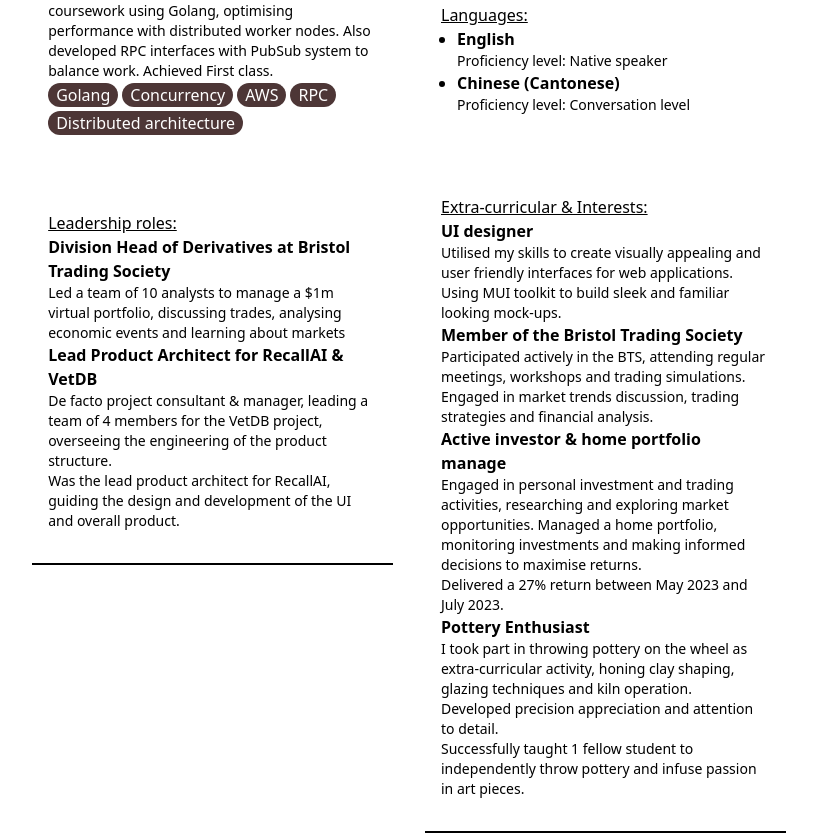
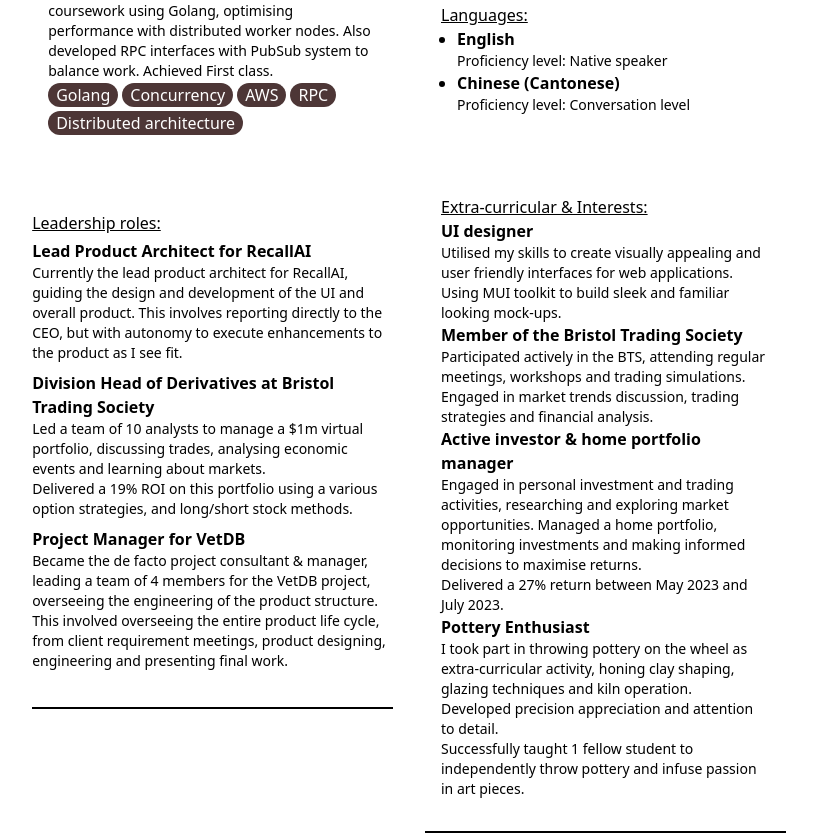
Before and after one commit to achandev/cv, a plain HTML site: page index.html in a window 1280 px wide. Shown: the part 927-1760 px from the top of the page, without its empty margins (231-1048 px from the left). Drawn offline with nearby package versions, Linux system fonts and the light colour scheme.

Commit message:
added more to leadership section

```diff
--- a/index.html
+++ b/index.html
@@ -18,7 +18,11 @@
       >
         <h1 class="font-semibold text-2xl">Aaron J. Chan</h1>
         <div class="text-xs">
-          <p>email: 0aaronchan@gmail.com</p>
+          <p>
+            <a href="mailto:0aaronchan@gmail.com"
+              >email: 0aaronchan@gmail.com</a
+            >
+          </p>
           <p>mobile: +44 7427613292</p>
           <p>location: Bristol, UK</p>
         </div>
@@ -109,7 +113,7 @@
                 </svg>
               </a>
               <p class="text-sm pb-0.5">
-                I'm constructing a real time web app to track approval rating
+                I've constructed a real time web app to track approval rating
                 for live streamers like stock prices, using Firebase to host,
                 serve and manage infrastructure.
               </p>
@@ -185,29 +189,41 @@
               </div>
             </div>
           </div>
-          <div id="leadership" class="border-b-2 border-black p-4 pb-8">
+          <div id="leadership" class="border-b-2 border-black py-4 pb-8">
             <div class="underline">Leadership roles:</div>
             <ul class="">
-              <li>
+              <li class="py-1">
+                <h1 class="font-semibold">
+                  Lead Product Architect for RecallAI
+                </h1>
+                <p class="text-sm">
+                  Currently the lead product architect for RecallAI, guiding the
+                  design and development of the UI and overall product. This
+                  involves reporting directly to the CEO, but with autonomy to
+                  execute enhancements to the product as I see fit.
+                </p>
+              </li>
+              <li class="py-1">
                 <h1 class="font-semibold">
                   Division Head of Derivatives at Bristol Trading Society
                 </h1>
                 <p class="text-sm">
                   Led a team of 10 analysts to manage a $1m virtual portfolio,
                   discussing trades, analysing economic events and learning
-                  about markets
+                  about markets. <br />Delivered a 19% ROI on this portfolio
+                  using a various option strategies, and long/short stock
+                  methods.
                 </p>
               </li>
-              <li>
-                <h1 class="font-semibold">
-                  Lead Product Architect for RecallAI & VetDB
-                </h1>
+              <li class="py-1">
+                <h1 class="font-semibold">Project Manager for VetDB</h1>
                 <p class="text-sm">
-                  De facto project consultant & manager, leading a team of 4
-                  members for the VetDB project, overseeing the engineering of
-                  the product structure. <br />Was the lead product architect
-                  for RecallAI, guiding the design and development of the UI and
-                  overall product.
+                  Became the de facto project consultant & manager, leading a
+                  team of 4 members for the VetDB project, overseeing the
+                  engineering of the product structure. This involved overseeing
+                  the entire product life cycle, from client requirement
+                  meetings, product designing, engineering and presenting final
+                  work.
                 </p>
               </li>
             </ul>
@@ -220,9 +236,9 @@
           >
             <h1 class="text-bold underline">Why hire me in a Tweet.</h1>
             <p class="text-sm">
-              Passionate. Determined. Meticulous. From tiniest UX problems to
-              architecting systems, I strive to solve them, taking care, pride
-              and satisfaction in the process.
+              Passionate. Determined. Meticulous. From the tiniest UX problems
+              to architecting systems, I strive to solve them - taking care,
+              pride and satisfaction in the process.
             </p>
           </div>
           <div id="links" class="p-4 border-b-2 border-black">
@@ -367,7 +383,7 @@
               </li>
               <li>
                 <h1 class="font-semibold">
-                  Active investor & home portfolio manage
+                  Active investor & home portfolio manager
                 </h1>
                 <p class="text-sm">
                   Engaged in personal investment and trading activities,
```
